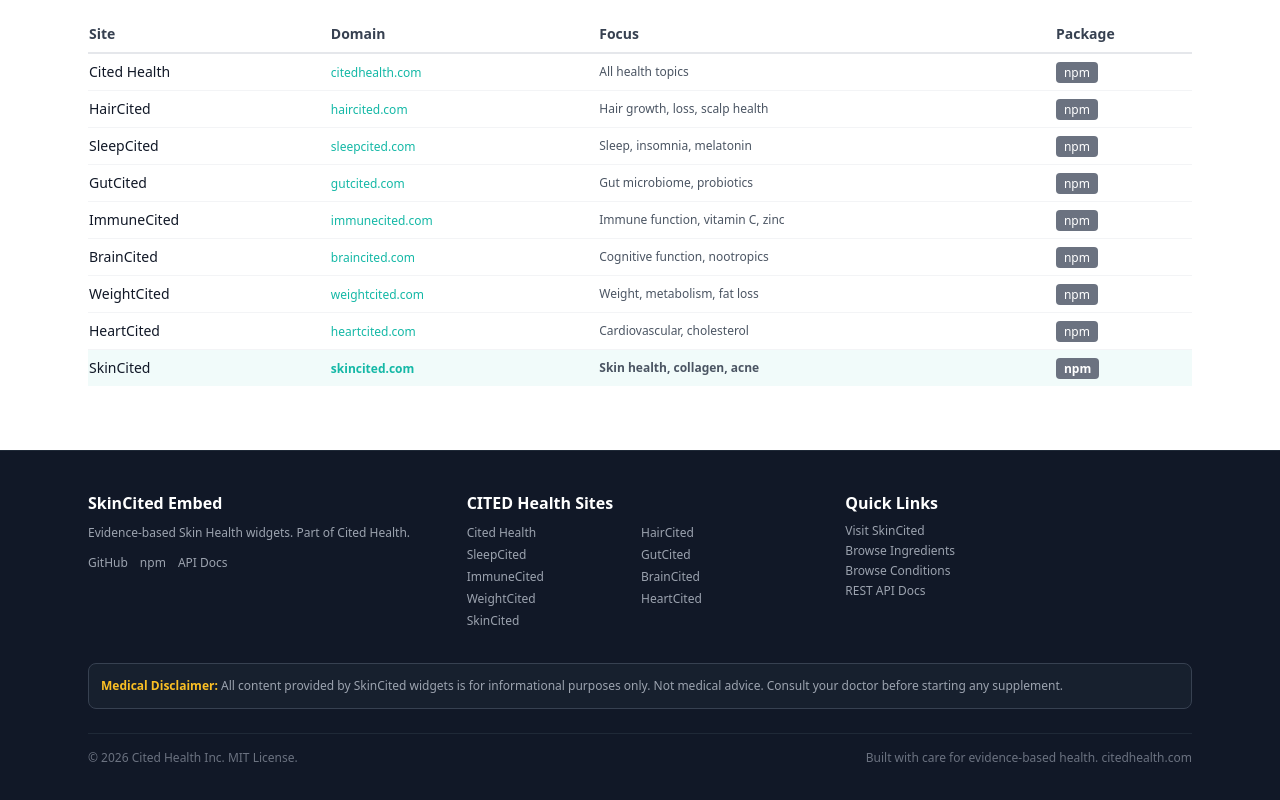
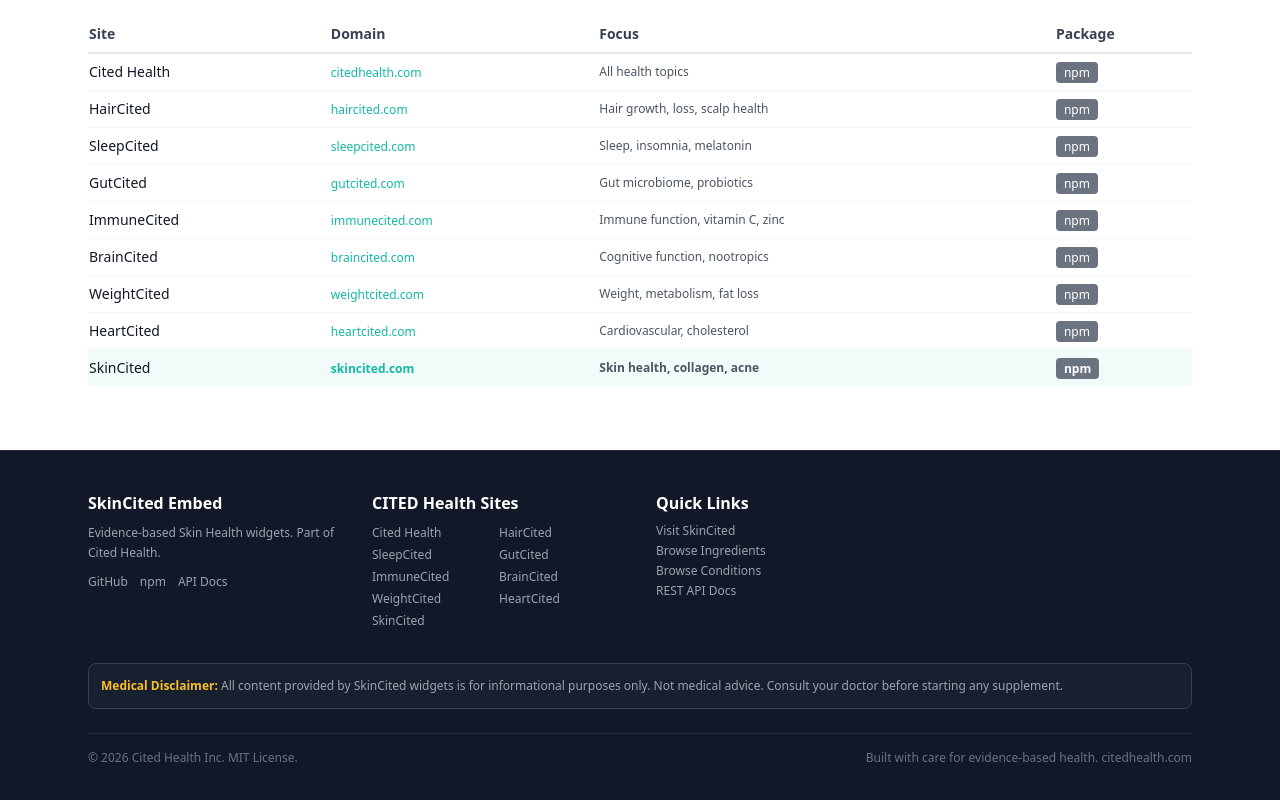
Before and after one commit to citedhealth/skincited-embed, a website: page docs/index.html in a window 1280 px wide. Shown: the part 4112-4912 px from the top of the page. Drawn offline with nearby package versions, Linux system fonts and the light colour scheme; a script that the page names is missing; a web font is replaced by a local one.

```diff
--- a/docs/index.html
+++ b/docs/index.html
@@ -1001,7 +1001,7 @@
   <!-- FOOTER -->
   <footer class="bg-gray-900 dark:bg-gray-950 text-gray-300 py-10 border-t border-gray-800">
     <div class="max-w-6xl mx-auto px-4 sm:px-6">
-      <div class="grid sm:grid-cols-3 gap-8 mb-8">
+      <div class="grid sm:grid-cols-4 gap-8 mb-8">
         <div>
           <h4 class="font-bold text-white mb-2">SkinCited Embed</h4>
           <p class="text-xs text-gray-400 leading-relaxed mb-3">Evidence-based Skin Health widgets. Part of <a href="https://citedhealth.com" class="hover:text-white" target="_blank" rel="noopener">Cited Health</a>.</p>
```
